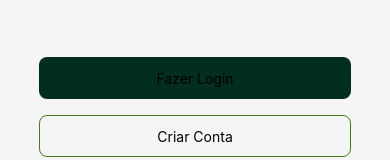
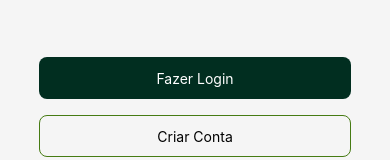
Before and after one commit to Feudo-Rosa-Flor-de-Cerejeira/PolegarVerde, a React Native app: screen /Login in a window 390 px wide. Shown: the part 403-563 px from the top of the page. Built offline with nearby package versions, Linux system fonts and the light colour scheme.

Commit message:
Colocando a cor nos botões e configurando as rotas

```diff
--- a/assets/components/Button.jsx
+++ b/assets/components/Button.jsx
@@ -1,24 +1,24 @@
 import { StyleSheet, Text, TouchableOpacity, View } from 'react-native'
 import React, { useState } from 'react'
 
-const Button = ({labelButton, onpress}, props) => {
-    const [color, setColor] = useState(props.cor)
+export default function Button(props){
+    const [color, setColor] = useState(props.cor);
 
-    //const corzinha () => {
-        //const newcolor = {cor}
-    //}
+    const coloridinho = () => {
+        const newColoridinho = {cor}
+        setColor = newColoridinho
+    }
+
   return (
     <TouchableOpacity styles={styles.button}
-        onpress={onpress}
+        onPress={props.paralelepipedo}
     >
-        <Text style={{color}}>
-        {labelButton}
+        <Text style={{ color }}>
+        {props.labelButton}
         </Text>
     </TouchableOpacity>
   )
 }
-
-export default Button
 
 const styles = StyleSheet.create({
     button: {
--- a/src/pages/Login/index.jsx
+++ b/src/pages/Login/index.jsx
@@ -1,14 +1,9 @@
-import { useNavigation } from '@react-navigation/native';
 import { Text, View, StyleSheet, Pressable } from 'react-native';
 import { StatusBar } from 'expo-status-bar';
 import Button from '../../../assets/components/Button.jsx';
 
-export default function Login(){
-    const navigation = useNavigation()
-  function gotoLogin2() {
-    navigation.navigate('Login2')
-  }
-    const signIn = () => gotoLogin2()
+export default function Login({ navigation }){
+
     return (
         <View style={styles.container}>
             <StatusBar style="auto" />
@@ -22,10 +17,10 @@ export default function Login(){
             </View>
             <View style={styles.caixadosbotao}>
                 <View style={styles.botaoLogin1}>
-                    <Button labelButton="Fazer Login" onpress={signIn} style={styles.botaoLogin1}/>
+                    <Button labelButton="Fazer Login" paralelepipedo={() => navigation.navigate('Login2')} cor='#ffffff'/>
                 </View>
                 <View style={styles.botaoLogin2}>
-                    <Button labelButton="Criar Conta" onpress={signIn} style={styles.botaoLogin2}/>
+                    <Button labelButton="Criar Conta" style={styles.botaoLogin2}/>
                 </View>
             </View>
         </View>
--- a/src/routes/index.jsx
+++ b/src/routes/index.jsx
@@ -12,12 +12,10 @@ export default function Routes() {
         headerShown: false,
       }} initialRouteName='Home'>
 
-
         <Stack.Screen name="Home" component={Home} />
         <Stack.Screen name="Login" component={Login} />
         <Stack.Screen name="Login2" component={Login2} />
         <Stack.Screen name="Onboard" component={Onboard} />
       </Stack.Navigator>
-
   );
 }
```
